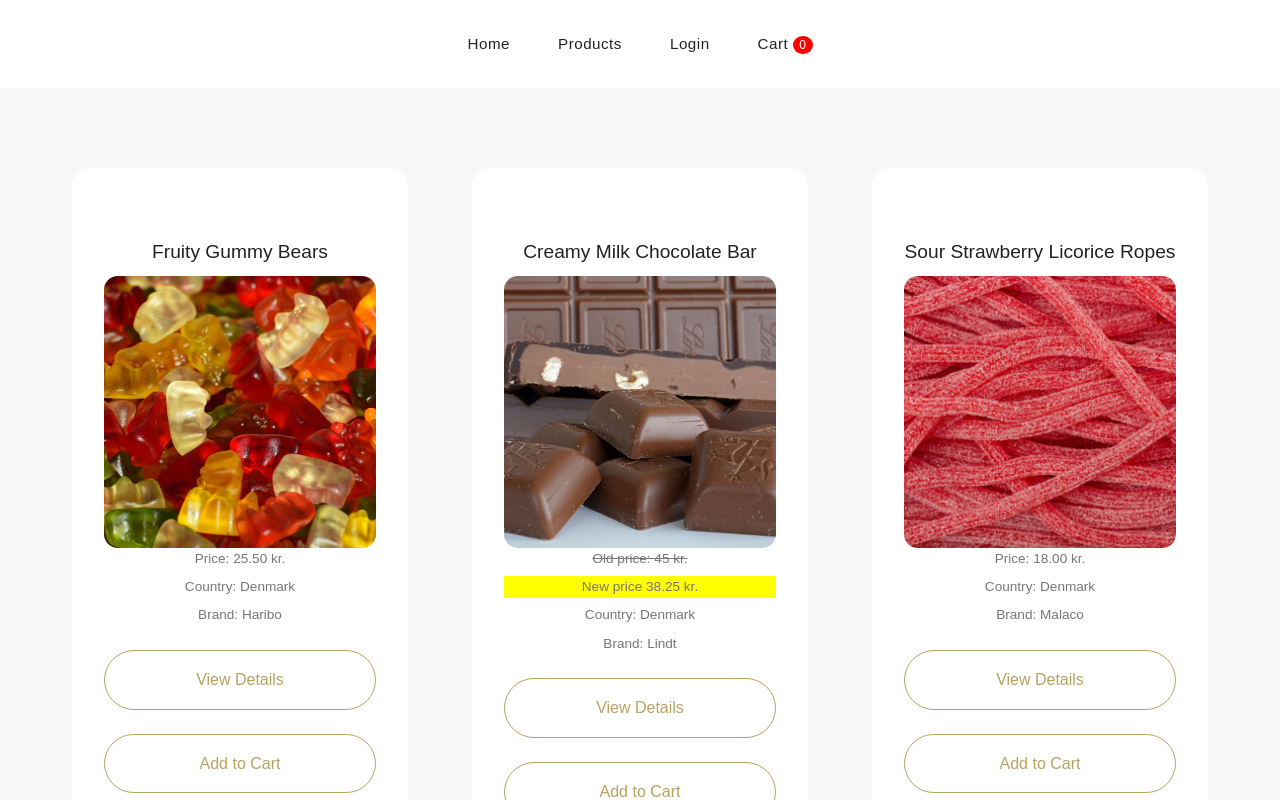
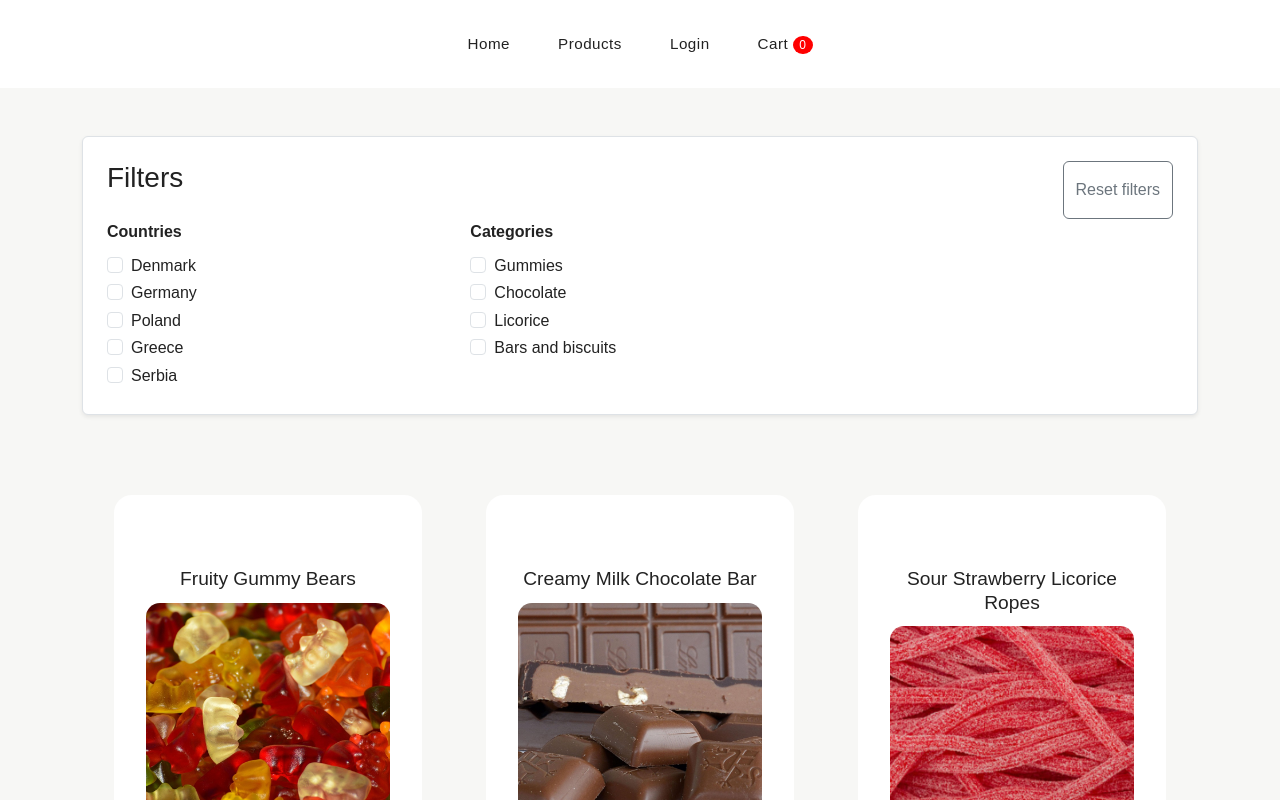
Before and after one commit to leakrullp/candy-webshop-react, a React (Vite) app: page /ProductsPage in a window 1280 px wide. Shown: the top 800 px of the page. Built offline with nearby package versions, Linux system fonts and the light colour scheme; a web font is replaced by a local one.

Commit message:
Add `FilterBox` to `ProductPage`and connect the states to filter the content

```diff
--- a/index.html
+++ b/index.html
@@ -6,9 +6,8 @@
   <link rel="icon" type="image/svg+xml" href="/favicon.svg" />
   <title>candy-webshop-react</title>
   <meta name="viewport" content="width=device-width, initial-scale=1.0" />
-  <link rel="stylesheet" href="https://maxcdn.bootstrapcdn.com/bootstrap/4.5.2/css/bootstrap.min.css">
-  <script src="https://ajax.googleapis.com/ajax/libs/jquery/3.5.1/jquery.min.js"></script>
-  <script src="https://maxcdn.bootstrapcdn.com/bootstrap/4.5.2/js/bootstrap.min.js"></script>
+  <link rel="stylesheet" href="https://cdn.jsdelivr.net/npm/bootstrap@5.3.0/dist/css/bootstrap.min.css">
+  <script src="https://cdn.jsdelivr.net/npm/bootstrap@5.3.0/dist/js/bootstrap.bundle.min.js"></script>
 </head>
 
 <body>
--- a/src/components/FilterBox/Filterbox.tsx
+++ b/src/components/FilterBox/Filterbox.tsx
@@ -1,4 +1,170 @@
-export default function FilterBox({ filters, setFilter }) {
-  //code
-  return <></>;
+interface FilterBoxProps {
+  filters: { countries: string[]; categories: string[] };
+  setFilters: React.Dispatch<
+    React.SetStateAction<{ countries: string[]; categories: string[] }>
+  >;
 }
+
+export default function FilterBox({ filters, setFilters }: FilterBoxProps) {
+  function resetFilters() {
+    setFilters({ countries: [], categories: [] });
+  }
+
+  function handleToggle(group: "countries" | "categories", value: string) {
+    setFilters((prev) => {
+      const current = prev[group];
+      const updated = current.includes(value)
+        ? current.filter((v) => v !== value)
+        : [...current, value];
+      return { ...prev, [group]: updated };
+    });
+  }
+  return (
+    <>
+      <section className="mt-5 p-4 bg-white border rounded shadow-sm">
+        <div className="d-flex justify-content-between">
+          <h3 className="mb-4">Filters</h3>
+          <button
+            type="button"
+            className="btn btn-outline-secondary"
+            onClick={resetFilters}
+          >
+            Reset filters
+          </button>
+        </div>
+        <div className="row">
+          <div className="col-12 col-md-4">
+            <label className="form-label fw-bold">Countries</label>
+            <div id="countryFilters">
+              <div className="form-check">
+                <input
+                  className="form-check-input"
+                  type="checkbox"
+                  value="Denmark"
+                  id="checkDenmark"
+                  checked={filters.countries.includes("Denmark")}
+                  onChange={() => handleToggle("countries", "Denmark")}
+                />
+                <label className="form-check-label" htmlFor="checkDenmark">
+                  Denmark
+                </label>
+              </div>
+              <div className="form-check">
+                <input
+                  className="form-check-input"
+                  type="checkbox"
+                  value="Germany"
+                  id="checkGermany"
+                  checked={filters.countries.includes("Germany")}
+                  onChange={() => handleToggle("countries", "Germany")}
+                />
+                <label className="form-check-label" htmlFor="checkGermany">
+                  Germany
+                </label>
+              </div>
+              <div className="form-check">
+                <input
+                  className="form-check-input"
+                  type="checkbox"
+                  value="Poland"
+                  id="checkPoland"
+                  checked={filters.countries.includes("Poland")}
+                  onChange={() => handleToggle("countries", "Poland")}
+                />
+                <label className="form-check-label" htmlFor="checkPoland">
+                  Poland
+                </label>
+              </div>
+              <div className="form-check">
+                <input
+                  className="form-check-input"
+                  type="checkbox"
+                  value="Greece"
+                  id="checkGreece"
+                  checked={filters.countries.includes("Greece")}
+                  onChange={() => handleToggle("countries", "Greece")}
+                />
+                <label className="form-check-label" htmlFor="checkGreece">
+                  Greece
+                </label>
+              </div>
+              <div className="form-check">
+                <input
+                  className="form-check-input"
+                  type="checkbox"
+                  value="Serbia"
+                  id="checkSerbia"
+                  checked={filters.countries.includes("Serbia")}
+                  onChange={() => handleToggle("countries", "Serbia")}
+                />
+                <label className="form-check-label" htmlFor="checkSerbia">
+                  Serbia
+                </label>
+              </div>
+            </div>
+          </div>
+
+          <div className="col-12 col-md-4">
+            <label className="form-label fw-bold">Categories</label>
+            <div id="categoryFilters">
+              <div className="form-check">
+                <input
+                  className="form-check-input"
+                  type="checkbox"
+                  value="Gummies"
+                  id="checkGummies"
+                  checked={filters.categories.includes("Gummies")}
+                  onChange={() => handleToggle("categories", "Gummies")}
+                />
+                <label className="form-check-label" htmlFor="checkGummies">
+                  Gummies
+                </label>
+              </div>
+              <div className="form-check">
+                <input
+                  className="form-check-input"
+                  type="checkbox"
+                  value="Chocolate"
+                  id="checkChocolate"
+                  checked={filters.categories.includes("Chocolate")}
+                  onChange={() => handleToggle("categories", "Chocolate")}
+                />
+                <label className="form-check-label" htmlFor="checkChocolate">
+                  Chocolate
+                </label>
+              </div>
+              <div className="form-check">
+                <input
+                  className="form-check-input"
+                  type="checkbox"
+                  value="Licorice"
+                  id="checkLicorice"
+                  checked={filters.categories.includes("Licorice")}
+                  onChange={() => handleToggle("categories", "Licorice")}
+                />
+                <label className="form-check-label" htmlFor="checkLicorice">
+                  Licorice
+                </label>
+              </div>
+              <div className="form-check">
+                <input
+                  className="form-check-input"
+                  type="checkbox"
+                  value="Bars and biscuits"
+                  id="checkBars"
+                  checked={filters.categories.includes("Bars and biscuits")}
+                  onChange={() =>
+                    handleToggle("categories", "Bars and biscuits")
+                  }
+                />
+                <label className="form-check-label" htmlFor="checkBars">
+                  Bars and biscuits
+                </label>
+              </div>
+            </div>
+          </div>
+        </div>
+      </section>
+    </>
+  );
+}
--- a/src/components/ProductGrid/ProductGrid.tsx
+++ b/src/components/ProductGrid/ProductGrid.tsx
@@ -3,13 +3,26 @@ import { ProductCard } from "../../components";
 
 interface ProductGridProp {
   products: Product[];
+  filters: { countries: string[]; categories: string[] };
 }
 
-export default function ProductGrid({ products }: ProductGridProp) {
+export default function ProductGrid({ products, filters }: ProductGridProp) {
+  const noFiltersChecked =
+    filters.categories.length === 0 && filters.countries.length === 0;
+
+  const filtered = noFiltersChecked
+    ? products
+    : products.filter(
+        (p) =>
+          filters.categories.includes(p.category) ||
+          filters.countries.includes(p.country),
+      );
+
   return (
     <main>
       <div id="products-container">
-        {products.map((product) => (
+        {filtered.length === 0 && <h2>No products found</h2>}
+        {filtered.map((product) => (
           <ProductCard key={product.id} product={product} />
         ))}
       </div>
--- a/src/components/index.ts
+++ b/src/components/index.ts
@@ -2,7 +2,7 @@
 export { default as Navbar } from "./Navbar/Navbar";
 export { default as ProductCard } from "./ProductCard/ProductCard";
 export { default as BasketItem } from "./BasketItem";
-export { default as FilterBox } from "./FilterBox/Filterbox";
+export { default as FilterBox } from "./FilterBox/FilterBox";
 
 // composite components – layouts that contain base components
 export { default as ProductBanner } from "./ProductBanner/ProductBanner";
--- a/src/pages/ProductsPage.tsx
+++ b/src/pages/ProductsPage.tsx
@@ -2,10 +2,21 @@ import { useEffect, useState } from "react";
 import { fetchProducts } from "../services/productsService";
 import type { Product } from "../types";
 import "../index.css";
-import { ProductGrid } from "../components";
+import { ProductGrid, FilterBox } from "../components";
+
+interface FilterProps {
+  countries: string[];
+  categories: string[];
+}
+
+const startingFilters: FilterProps = {
+  countries: [],
+  categories: [],
+};
 
 export default function ProductsPage() {
   const [products, setProducts] = useState<Product[]>([]);
+  const [filters, setFilters] = useState<FilterProps>(startingFilters);
   const [loading, setLoading] = useState(true);
   const [error, setError] = useState<string | null>(null);
 
@@ -39,7 +50,10 @@ export default function ProductsPage() {
 
   return (
     <>
-      <ProductGrid products={products} />
+      <main className="container mt-5">
+        <FilterBox filters={filters} setFilters={setFilters} />
+        <ProductGrid filters={filters} products={products} />
+      </main>
     </>
   );
 }
```
